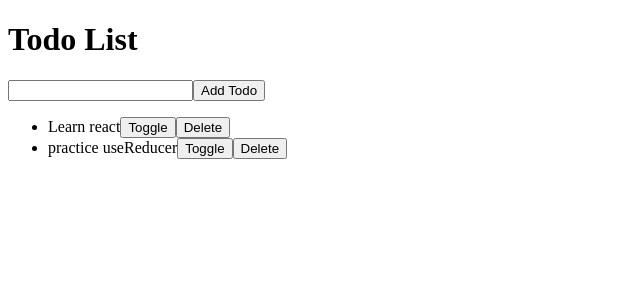
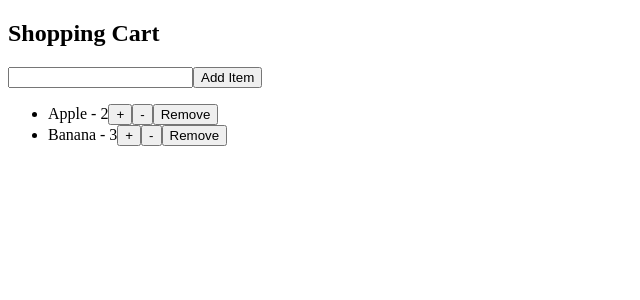
Before and after one commit to TemirovaAzima/typescript-react, a React (Vite) app: page / in a window 1280 px wide. Shown: the top 300 px of the page, without its empty margins (0-640 px from the left). Built offline with nearby package versions, Linux system fonts and the light colour scheme.

Commit message:
ShoppingCart typescript end

```diff
--- a/src/App.tsx
+++ b/src/App.tsx
@@ -1,41 +1,44 @@
-import React, {useReducer, useState} from 'react'
-import {initialStateFunction, todoReducer} from "./todoReducer.ts";
+import React, {useReducer, useState} from 'react';
+import {cartReducer, initialStateFunction} from './cartReducer.ts';
 
-// Main TodoApp component with JSX.Element return type
-const App: React.FC = ()=> {
-    const [todos, dispatch] = useReducer(todoReducer, [], initialStateFunction);
-    const [newTodo, setNewTodo] = useState<string>("");
+const App: React.FC = () => {
+    const [cart, dispatch] = useReducer(cartReducer, [], initialStateFunction);
+    const [newItem, setNewItem] = useState<string>("");
     return (
         <div>
-            <h1>Todo List</h1>
+            <h2>Shopping Cart</h2>
             <input
                 type="text"
-                value={newTodo}
-                onChange={(e: React.ChangeEvent<HTMLInputElement>) => setNewTodo(e.target.value)}
+                value={newItem}
+                onChange={(e: React.ChangeEvent<HTMLInputElement>) => setNewItem(e.target.value)}
             />
-            <button onClick={() => {
-                if (newTodo.trim()) {
-                    dispatch({type: "ADD_TODO", payload: newTodo});
-                    setNewTodo("");
-                }
-            }}
+            <button
+                onClick={() => {
+                    if (newItem.trim()) {
+                        dispatch({type: "ADD_ITEM", payload: newItem});
+                        setNewItem("");
+                    }
+                }}
             >
-                Add Todo
+                Add Item
             </button>
             <ul>
-                {todos.map((todo) => (
-                    <li key={todo.id} style={{textDecoration: todo.completed ? "line-through" : "none"}}>
-                        {todo.text}
-                        <button onClick={() => dispatch({type: "TOGGLE_TODO", payload: todo.id})}>
-                            Toggle
+                {cart.map((item) => (
+                    <li key={item.id}>
+                        {item.name} - {item.quantity}
+                        <button onClick={() => dispatch({type: "INCREASE_QUANTITY", payload: item.id})}>
+                            +
                         </button>
-                        <button onClick={() => dispatch({type: "DELETE_TODO", payload: todo.id})}>
-                            Delete
+                        <button onClick={() => dispatch({type: "DECREASE_QUANTITY", payload: item.id})}>
+                            -
+                        </button>
+                        <button onClick={() => dispatch({type: "REMOVE_ITEM", payload: item.id})}>
+                            Remove
                         </button>
                     </li>
                 ))}
             </ul>
         </div>
-    );
-};
+    )
+}
 export default App
--- /dev/null
+++ b/src/cartReducer.ts
@@ -0,0 +1,63 @@
+// Define the type for a single cart item
+interface CartProp {
+    id: number;
+    name: string;
+    quantity: number;
+}
+// Define the possible action types
+type ActionProp =
+    | { type: "ADD_ITEM"; payload: string }
+    | { type: "INCREASE_QUANTITY"; payload: number }
+    | { type: "DECREASE_QUANTITY"; payload: number }
+    | { type: "REMOVE_ITEM"; payload: number }
+// Initial state function
+const initialStateFunction: () => CartProp[] = () => {
+    return [
+        {id: 1, name: "Apple", quantity: 2},
+        {id: 2, name: "Banana", quantity: 3},
+    ];
+};
+
+// Reducer function
+const cartReducer = (state: CartProp[], action: ActionProp) => {
+    switch (action.type) {
+        case "ADD_ITEM":
+            // if item already existed we would increase the quantity
+        {
+            const existingItem = state.find((item) => item.name === action.payload)
+            if (existingItem) {
+                return state.map((item) =>
+                    item.name === action.payload
+                        ? {...item, quantity: item.quantity + 1}
+                        : item
+                );
+            }
+            // add a new item
+            return [...state, {id: Date.now(), name: action.payload, quantity: 1}];
+        }
+
+        case "INCREASE_QUANTITY":
+            return state.map((item) =>
+                item.id === action.payload
+                    ? {...item, quantity: item.quantity + 1}
+                    : item
+            );
+
+        case "DECREASE_QUANTITY":
+            return state
+                .map((item) =>
+                    item.id === action.payload
+                        ? {...item, quantity: item.quantity - 1}
+                        : item
+                )
+                .filter((item) => item.quantity > 0) //if quantity is 0 we remove item
+
+        case "REMOVE_ITEM":
+            return state.filter((item) => item.id !== action.payload);
+
+        default:
+            return state;
+
+    }
+};
+export {cartReducer, initialStateFunction}
--- a/src/todoReducer.ts
+++ /dev/null
@@ -1,38 +0,0 @@
-type Todo = {
-    id:number;
-    text:string;
-    completed:boolean;
-}
-// Define possible action types
-type ActionProp =
-    | {type: "ADD_TODO"; payload: string}
-    | {type: "TOGGLE_TODO"; payload:number}
-    | {type: "DELETE_TODO"; payload:number}
-
-// Initial state function with strong typing
-const initialStateFunction:()=>Todo[] = ()=>{
-    return [
-        {id:1,text:"Learn react",completed: false},
-        {id:2,text:"practice useReducer",completed:false},
-    ];
-}
-
-// Reducer function with strong typing
-const todoReducer=(state:Todo[],action:ActionProp):Todo[]=>{
-    switch(action.type){
-        case "ADD_TODO":
-            return [
-                ...state,
-                {id: Date.now(),text:action.payload,completed:false},
-            ];
-        case "TOGGLE_TODO":
-            return state.map((todo)=>
-                todo.id === action.payload ? {...todo,completed:!todo.completed} : todo
-            );
-        case "DELETE_TODO":
-            return state.filter((todo)=>todo.id!==action.payload);
-        default:
-            return state;
-    }
-};
-export {todoReducer, initialStateFunction}
```
Also changed, not shown: src/components/Counter.tsx (deleted, +0 -54 lines).
